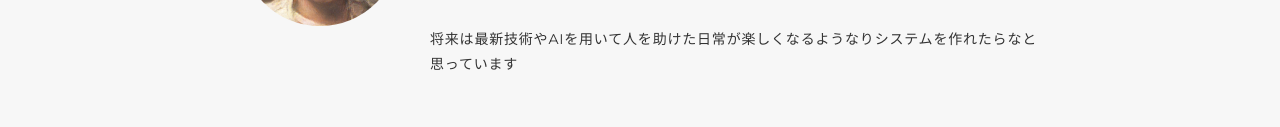
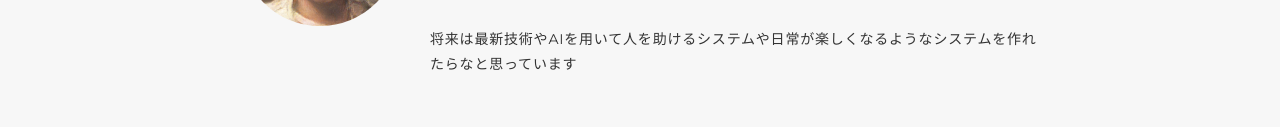
Before and after one commit to yamada-YT/portfolio, a plain HTML site: page docs/index.html in a window 1280 px wide. Shown: the part 371-498 px from the top of the page. Drawn offline with nearby package versions, Linux system fonts and the light colour scheme.

Commit message:
テキストの修正

```diff
--- a/docs/index.html
+++ b/docs/index.html
@@ -55,7 +55,7 @@
 								AIと英語に興味があり現在勉強中です!!興味ある方ぜひ一緒にやりましょう!!</p>
 							<p>趣味はコーヒーが好きで毎朝欠かさずに飲んでいます。あと爬虫類が好きで
 								もし某感染症が収まったら爬虫類カフェに行きたいと思っています</p>
-							<p>将来は最新技術やAIを用いて人を助けた日常が楽しくなるようなりシステムを作れたらなと思っています</p>
+							<p>将来は最新技術やAIを用いて人を助けるシステムや日常が楽しくなるようなシステムを作れたらなと思っています</p>
 						</div>
 					</div>
 				</div>
```
